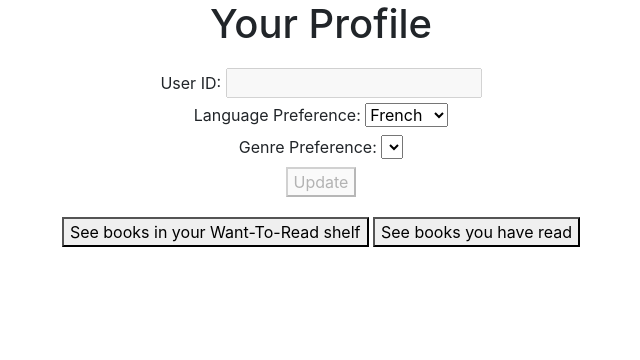
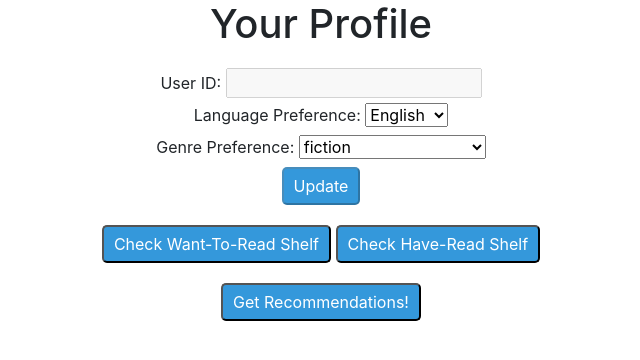
Before and after one commit to abunav6/mobypick, a Django app: page /profile/ in a window 1280 px wide. Shown: the top 360 px of the page, without its empty margins (319-959 px from the left). Run offline with Django 4.2, Linux system fonts and the light colour scheme; lists and menus that the app fills with data are empty; some libraries are stand-ins or nearby versions.

Commit message:
getting personal recommendations for user based on preferences

```diff
--- a/mobypick_app/templates/profile.html
+++ b/mobypick_app/templates/profile.html
@@ -6,6 +6,22 @@
     <meta charset="UTF-8">
     <meta name="viewport" content="width=device-width, initial-scale=1.0">
     <title>Your Profile</title>
+    <style>
+        .cta-button {
+      display: inline-block;
+      padding: 5px 10px;
+      font-size: 1em;
+      text-decoration: none;
+      background-color: #3498db;
+      color: #ffffff;
+      border-radius: 5px;
+      transition: background-color 0.3s ease;
+    }
+
+    .cta-button:hover {
+      background-color: #2980b9;
+    }
+    </style>
 </head>
 <body>
 
@@ -14,7 +30,6 @@
         var email = localStorage.getItem('email');
         var language_preference = localStorage.getItem('language_preference');
         var genre_pref = localStorage.getItem('genre_pref');
-
         var genres=['fiction', 'mystery_thriller_crime', 'romance', 'non_fiction', 'history_biography', 'fantasy_paranormal', 'children', 'young_adult', 'comics_graphic', 'poetry'];
 
         document.getElementById('userId').value = email;
@@ -22,24 +37,13 @@
         var languageSelect = document.getElementById('languagePreference');
         var genreSelect = document.getElementById('genrePreference');
 
-        for (var i = 0; i < languageSelect.options.length; i++) {
-            console.log(languageSelect.options[i]);
-            if (languageSelect.options[i].value == language_preference) {
-                languageSelect.options[i].selected = true;
-                break;
-            }
-        }
+        // TODO: FIX the selected index logic
+
         for (var j = 0; j < genres.length; j++) {
             var option = document.createElement('option');
             option.value = genres[j];
             option.text = genres[j];
-            if (genres[j].trim() == genre_pref.trim()) {
-                option.selected = "true";
-            }else{
-                option.selected="false";
-            }
             genreSelect.add(option);
-
         }
 
         var formElements = document.querySelectorAll('select');
@@ -53,7 +57,11 @@
             var updateButton = document.getElementById('updateButton');
             updateButton.disabled = false;
         }
+
     };
+    function getRecommendations(){
+            window.location.href ='{% url "show_recommendations" %}'
+    }
 </script>
 
 <div style="text-align: center;">
@@ -70,9 +78,9 @@
     <div>
         <label for="languagePreference">Language Preference:</label>
         <select id="languagePreference" name="language_preference">
-            <option value="en" selected="false">English</option>
-            <option value="es" selected="false">Spanish</option>
-            <option value="fr" selected="false">French</option>
+            <option value="en">English</option>
+            <option value="es">Spanish</option>
+            <option value="fr">French</option>
         </select>
     </div>
 
@@ -81,12 +89,16 @@
         <select id="genrePreference" name="genre_preference"></select>
     </div>
 
-    <button type="submit" id="updateButton" disabled>Update</button></form>
+    <button type="submit" id="updateButton" disabled class="cta-button">Update</button></form>
 </div>
 <div style="text-align: center; margin-top: 20px;">
-        <button>See books in your Want-To-Read shelf</button>
+        <button class="cta-button">Check Want-To-Read Shelf</button>
 
-        <button>See books you have read</button>
+        <button class="cta-button">Check Have-Read Shelf</button>
+</div>
+
+<div style="text-align: center; margin-top: 20px;">
+    <button class="cta-button" onclick="getRecommendations()">Get Recommendations!</button>
 </div>
 
 </body>
```
Also changed, not shown: mobypick_app/templates/show_recommendations.html (+3 -4 lines).
